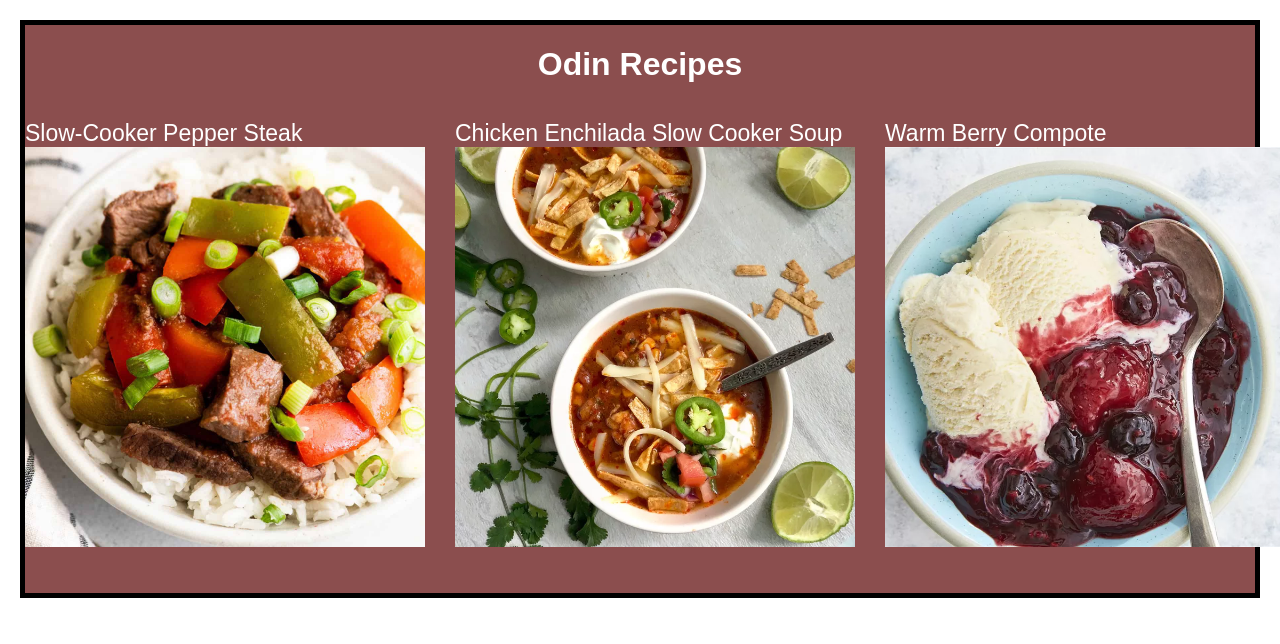
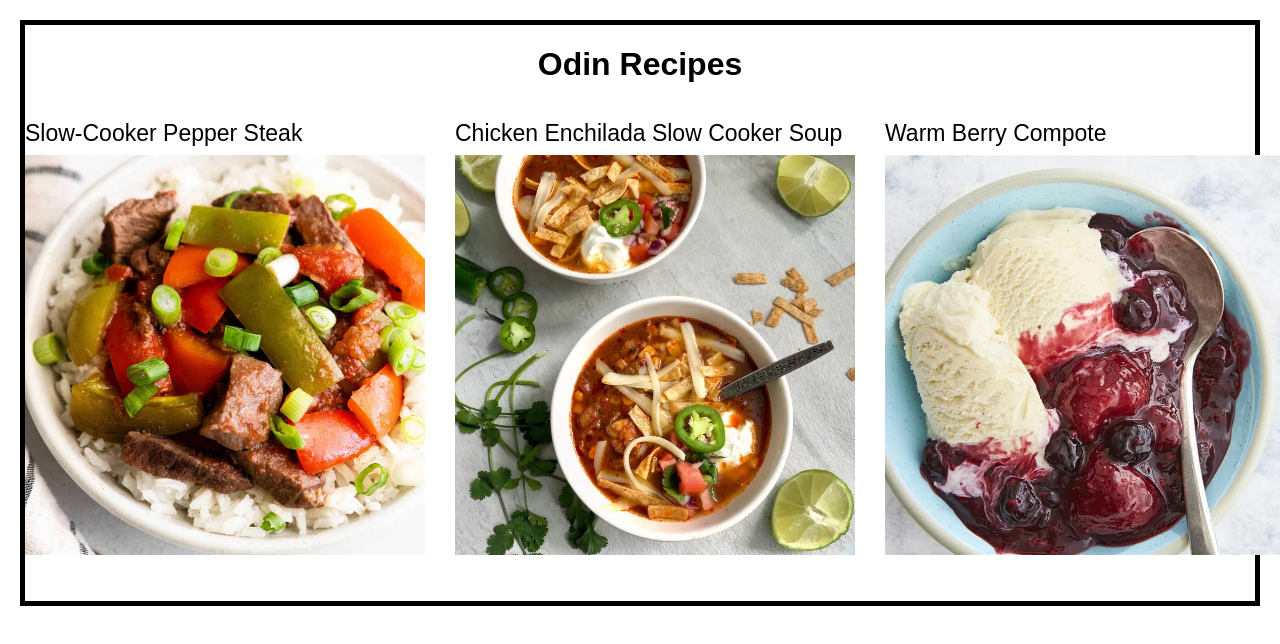
Before and after one commit to aswin6373/odin-recipes, a plain HTML site: page index.html in a window 1280 px wide. Drawn offline with Linux system fonts and the light colour scheme.

Commit message:
Enhance homepage with 3D effect on images
- Made images in the homepage clickable links.
- Set background color to white and font color to black.
- Increased the distance between list items and images.
- Applied 3D effect on image hover using box-shadow, transition, and transform properties.

```diff
--- a/index.html
+++ b/index.html
@@ -13,15 +13,15 @@
       <div class="container">
         <div>
           <li><a href="recipes/Slow-Cooker-Pepper-Steak.html">Slow-Cooker Pepper Steak</a></li>
-          <img src="images/Slow-Cooker-Pepper-Steak.jpg" alt="Slow-Cooker Pepper Steak">
+          <a href="recipes/Slow-Cooker-Pepper-Steak.html"><img src="images/Slow-Cooker-Pepper-Steak.jpg" alt="Slow-Cooker Pepper Steak"></a>
         </div>
         <div>
           <li><a href="recipes/Chicken-Enchilada-Slow-Cooker-Soup.html">Chicken Enchilada Slow Cooker Soup</a></li>
-          <img src="images/Chicken-Enchilada-Slow-Cooker-Soup.webp" alt="Chicken Enchilada Slow Cooker Soup">
+          <a href="recipes/Chicken-Enchilada-Slow-Cooker-Soup.html"><img src="images/Chicken-Enchilada-Slow-Cooker-Soup.webp" alt="Chicken Enchilada Slow Cooker Soup"></a>
         </div>
         <div>
           <li><a href="recipes/Warm-Berry-Compote.html">Warm Berry Compote</a></li>
-          <img src="images/Warm-Berry-Compote.webp" alt="Warm Berry Compote">
+          <a href="recipes/Warm-Berry-Compote.html"><img src="images/Warm-Berry-Compote.webp" alt="Warm Berry Compote"></a>
         </div>
       </div>
     </ul>
--- a/styles.css
+++ b/styles.css
@@ -6,14 +6,21 @@ body {
 
 h1 {
   text-align: center;
-  color: white;
+  color: black;
   margin-bottom: 37px;
 }
 
 img {
   width: 400px;
   height: auto;
+  transition: transform 0.3s, box-shadow 0.3s;
 }
+
+img:hover {
+  box-shadow: 0px 0px 12px rgba(0, 0, 0, 0.5);
+  transform: scale(1.0125);
+}
+
 
 ul {
   list-style: none;
@@ -30,15 +37,15 @@ ul {
   border: 5px solid black;
   margin: 20px;
   padding-bottom: 26px;
-  background-color: rgb(139, 78, 78);
 
 }
 
 a {
-  color: white;
+  color: black;
   text-decoration: none;
 }
 
 li {
   font-size: 23px;
+  margin-bottom: 8px;
 }
```
